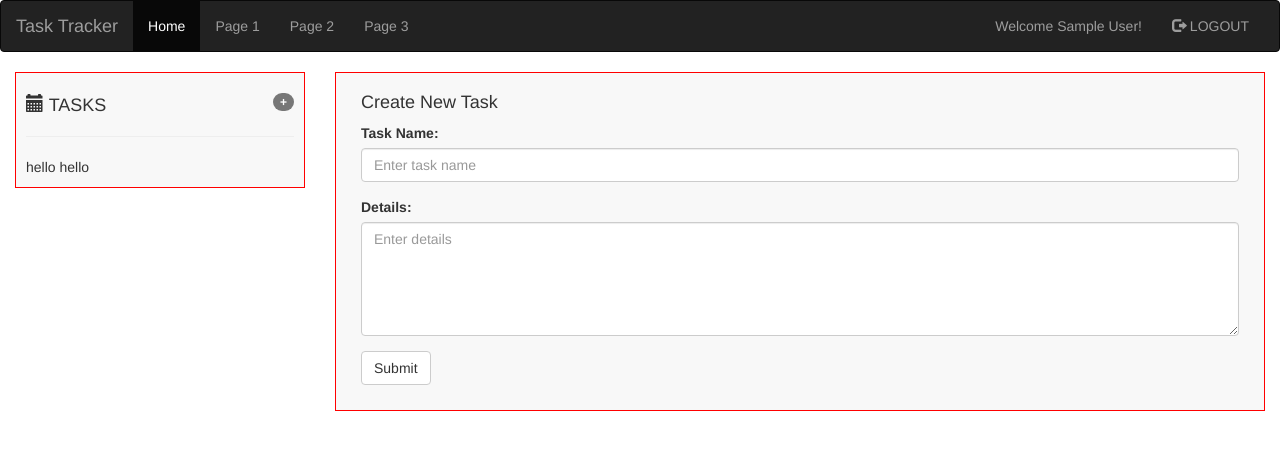
After one commit to jennLam/task-assign, a Flask app: page /show-task-form in a window 1280 px wide. The commit adds this page. Shown: the top 450 px of the page. Run offline with Flask 2, Linux system fonts and the light colour scheme; the visitor is signed in with stand-in values (Sample User, id 1); data comes from the database, SQL or seed files in the repository; some libraries are stand-ins or nearby versions.

Commit message:
Added create task form.

```diff
--- a/server.py
+++ b/server.py
@@ -46,6 +46,26 @@ def index():
 def show_register_form():
 
     return render_template("register.html")
+
+
+def add_to_database(item):
+    """Add item to the database."""
+
+    db.session.add(item)
+    db.session.commit()
+
+
+def check_and_add(existing_item, item):
+    """Check if an item already exists in the database and adds it if it doesn't."""
+
+    # Check if it exists
+    if existing_item:
+        flash(item.__class__.__name__ + " already exists.", "danger")
+        return
+    # If not, add to database
+    else:
+        add_to_database(item)
+        flash(item.__class__.__name__ + " successfully added.", "success")
 
 
 @app.route("/register", methods=["POST"])
@@ -108,6 +128,31 @@ def show_user_page(user_id):
         return redirect("/user/" + str(session["user_id"]))
 
 
+@app.route("/add-task", methods=["POST"])
+def add_task():
+    """Add task to database."""
+
+    task = request.form.get("task")
+    details = request.form.get("details")
+
+    print task, details
+
+    existing_task = Task.query.filter_by(name=task).first()
+
+    new_task = Task(name=task, details=details)
+
+    check_and_add(existing_task, new_task)
+
+    return redirect(request.referrer)
+
+
+@app.route("/show-task-form")
+def show_task_form():
+    """Show task form."""
+
+    return render_template("task.html")
+
+
 @app.route("/logout")
 @login_required
 def process_logout():
--- a/static/tasktracker.css
+++ b/static/tasktracker.css
@@ -1,27 +1,25 @@
 .home {
-margin: 0;
-position: absolute;
-top: 50%;
-left: 50%;
-transform: translate(-50%, -50%);
+  margin: 0;
+  position: absolute;
+  top: 50%;
+  left: 50%;
+  transform: translate(-50%, -50%);
 }
 
 .sidebar {
   width: 100%;
-  float: left;
   padding: 10px;
-  margin-left: 1%;
-  margin-right: 10px;
+  margin-left: 0px;
+  margin-right: 0px;
   background-color: #f8f8f8;
   border: 1px solid red;
 }
 
 .main {
   width: 100%;
-  float: right;
   padding: 10px;
-  margin-left: 10px;
-  margin-right: 1%;
+  margin-left: 0px;
+  margin-right: 0px;
   background-color: #f8f8f8;
   border: 1px solid red;
 }
--- a/templates/base.html
+++ b/templates/base.html
@@ -63,7 +63,7 @@
     <div class="col-sm-3 col-lg-3">
       <div class="sidebar">
         <h4 class="header"><span class="glyphicon glyphicon-calendar"></span> TASKS
-          <a href class="badge pull-right" data-toggle="modal" data-target="#addTask">+</a>
+          <a href="/show-task-form" class="badge pull-right">+</a>
         </h4>
         <hr>
 
@@ -75,6 +75,16 @@
     <div class="col-sm-9 col-lg-9">
 
       <div class="main">
+        {% with messages = get_flashed_messages(with_categories=true) %}
+          {% if messages %}
+            {% for category, message in messages %}
+
+              <div class="alert alert-{{ category }}">
+                <strong>{{ category|capitalize }}!</strong> {{ message }}
+              </div>
+            {% endfor %}
+          {% endif %}
+        {% endwith %}
 
         {% block content %}
           put your content here
@@ -88,7 +98,7 @@
   </div>
 </div>
 
-  <div id="addTask" class="modal fade" role="dialog">
+  <div id="addTasks" class="modal fade" role="dialog">
       <div class="modal-dialog">
 
         <!-- Modal content-->
@@ -98,11 +108,11 @@
             <h4 class="modal-title">Add Task</h4>
           </div>
           <div class="modal-body">
-            <form action="/add-event" method="POST">
-              Contact: <select name="contact_id">
+            <form action="/add-task" method="POST">
+              Task: <select name="task_name">
 
               </select><br/>
-              Event Name: <input type="text" name="ename"><br/>
+              Technician: <input type="text" name="ename"><br/>
               Date: <input type="date" name="date"><br/>
               <input type="submit" value="Add">
             </form>
--- /dev/null
+++ b/templates/task.html
@@ -0,0 +1,24 @@
+{% extends "base.html" %}
+{% block content %}
+
+<div class="container-fluid">
+  <h4>Create New Task</h4>
+
+  <form action="/add-task" method="POST">
+    <div class="form-group">
+      <label for="task">Task Name:</label>
+      <input type="text" class="form-control" name="task" placeholder="Enter task name">
+    </div>
+    <div class="form-group">
+      <label for="details">Details:</label>
+      <textarea class="form-control" rows="5" name="details" placeholder="Enter details"></textarea>
+    </div>
+
+    <div class="form-group">
+      <button type="submit" class="btn btn-default">Submit</button>
+    </div>
+  </form>
+
+</div>
+
+{% endblock %}
```
Also changed, not shown: templates/home.html (+2 -13 lines), helper.py (added).
